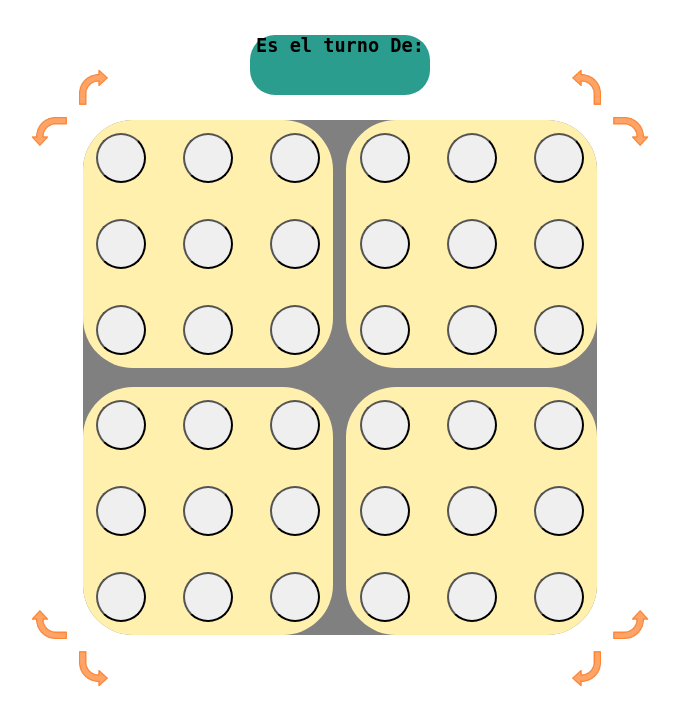
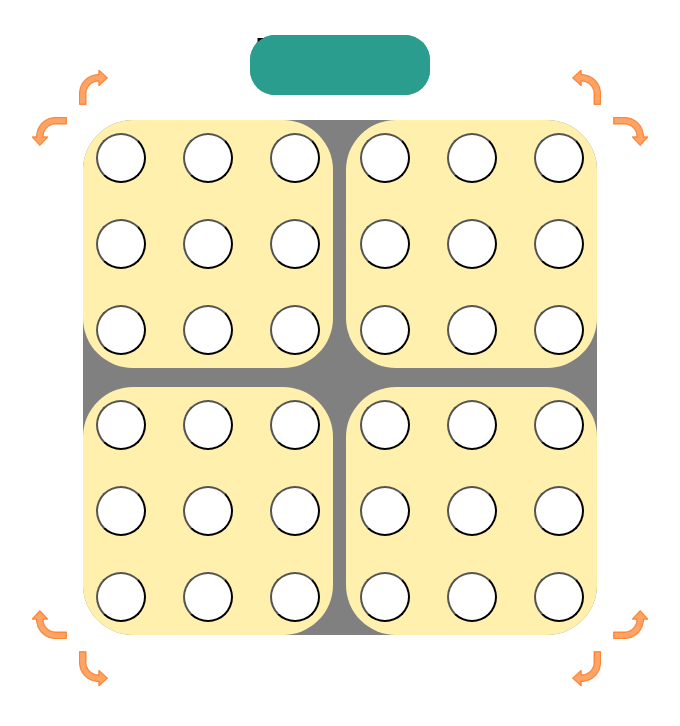
Before and after one commit to PioIX/G16-Proyecto-final, a Flask app: page /juego in a window 1280 px wide. Shown: the top 726 px of the page, without its empty margins (300-980 px from the left). Run offline with Flask 2, Linux system fonts and the light colour scheme.

Commit message:
actualizando fork7

```diff
--- a/main.py
+++ b/main.py
@@ -68,7 +68,8 @@
 
 @app.route('/juego', methods=['GET'])
 def jueguito():
-  return render_template('juego.html')
+
+  return render_template('juegoLocal.html')
 
 @app.route('/seleccionarSala', methods=['GET'])
 def salaB():
@@ -76,37 +77,15 @@
   q = f"""SELECT COUNT(*) FROM Salas WHERE Nombre != '';"""
   resu = conn.execute(q)
 
-  if resu == 1:
-    a = f"""SELECT Nombre FROM Salas WHERE Numero = 1;"""
-    conn.execute(a)
-    session['sala1'] = a
-    conn.commit()
-    conn.close()
-    return render_template('selectorSalas.html', sala1 = session['sala1'])
-  elif resu == 2:
-    a = f"""SELECT Nombre FROM Salas WHERE Numero = 1;"""
-    b = f"""SELECT Nombre FROM Salas WHERE Numero = 2;"""
-    conn.execute(a)
-    conn.execute(b)
-    session['sala1'] = a
-    session['sala2'] = b
-    conn.commit()
-    conn.close()
-    return render_template('selectorSalas.html', sala1 = session['sala1'], sala2 = session['sala2'])
-  elif resu == 3:
-    a = f"""SELECT Nombre FROM Salas WHERE Numero = 1;"""
-    b = f"""SELECT Nombre FROM Salas WHERE Numero = 2;"""
-    c = f"""SELECT Nombre FROM Salas WHERE Numero = 3;"""
-    conn.execute(a)
-    conn.execute(b)
-    conn.execute(c)
-    session['sala1'] = a
-    session['sala2'] = b
-    session['sala3'] = c
-    conn.commit()
-    conn.close()
-    return render_template('selectorSalas.html', sala1 = session['sala1'], sala2 = session['sala2'], sala3 = session['sala3'])
-
+  if resu > 0:
+    salas = {}
+    a = 1
+    for i in resu:
+      g = f"""SELECT Nombre FROM Salas WHERE Numero = '{a}'"""
+      cant = conn.execute(g)
+      a += 1
+      salas.append(cant)
+    return render_template('selectorSalas.html', nombres = salas)
   else:
     return render_template('selectorSalas.html')
 
--- a/static/css/juego.css
+++ b/static/css/juego.css
@@ -176,10 +176,6 @@
     margin: auto;
 }
 
-.cuadrante > button:hover{
-    background-color: #495057;
-}
-
 
 .pos1{
     display: grid;
@@ -237,3 +233,27 @@
     border-radius: 75px;
     grid-area: 3 / 3 / 4 / 4;
 }
+
+.blanco{
+  background-color:#FFFFFF;
+}
+
+.blanco:hover{
+  background-color: #e5e5e5;
+}
+
+.naranja{
+  background-color:#f48c06;
+}
+
+.naranja: hover{
+  background-color:#bb3e03;
+}
+
+.verde{
+  background-color: #55a630;
+}
+
+.verde:hover{
+  background-color: #2b9348;
+}
--- a/templates/creadorSalas.html
+++ b/templates/creadorSalas.html
@@ -1,4 +1,4 @@
-<!DOCTYPE html>
+0<!DOCTYPE html>
 <html>
   <link rel="stylesheet" type="text/css" href="{{url_for('static', filename = 'css/creadorSalas.css')}}"
   <head>
--- a/templates/juego.html
+++ /dev/null
@@ -1,81 +0,0 @@
-<!DOCTYPE html>
-<html>
-    <link rel="stylesheet" type="text/css" href="{{url_for('static', filename = 'css/juego.css')}}">
-    <head>
-    </head>
-      <body>
-
-        <div class="mesa">
-
-<h1 class="turno" > Es el turno De:  <br>
-  <h1 id=turnoActual > </h1>
-</h1>
-
-<input type="button" onclick=girarDerecha(A) class="Aderecha giro">
-<input type="button" onclick=girarIzquierda(A) class="Aizquierda giro">
-<input type="button" onclick=girarIzquierda(B) class="Bizquierda giro">
-<input type="button" onclick=girarDerecha(B) class="Bderecha giro">
-
-
-        <div class="cuadrilla">
-
-        <div class="cuadranteA cuadrante">
-        <button class="A1 pos1" onclick=colocarficha(1,1) id="A1" type="button"></button>
-        <button class="A2 pos2" id="A2" type="button"></button>
-        <button class="A3 pos3" id="A3" type="button"></button>
-        <button class="A4 pos4" id="A4" type="button"></button>
-        <button class="A5 pos5" id="A5" type="button"></button>
-        <button class="A6 pos6" id="A6" type="button"></button>
-        <button class="A7 pos7" id="A7" type="button"></button>
-        <button class="A8 pos8" id="A8" type="button"></button>
-        <button class="A9 pos9" id="A9" type="button"></button>
-        </div>
-
-        <div class="cuadranteB cuadrante">
-        <button class="B1 pos1" type="button"></button>
-        <button class="B2 pos2" type="button"></button>
-        <button class="B3 pos3" type="button"></button>
-        <button class="B4 pos4" type="button"></button>
-        <button class="B5 pos5" type="button"></button>
-        <button class="B6 pos6" type="button"></button>
-        <button class="B7 pos7" type="button"></button>
-        <button class="B8 pos8" type="button"></button>
-        <button class="B9 pos9" type="button"></button>
-        </div>
-
-        <div class="cuadranteC cuadrante">
-        <button class="C1 pos1" type="button"></button>
-        <button class="C2 pos2" type="button"></button>
-        <button class="C3 pos3" type="button"></button>
-        <button class="C4 pos4" type="button"></button>
-        <button class="C5 pos5" type="button"></button>
-        <button class="C6 pos6" type="button"></button>
-        <button class="C7 pos7" type="button"></button>
-        <button class="C8 pos8" type="button"></button>
-        <button class="C9 pos9" type="button"></button>
-        </div>
-
-        <div class="cuadranteD cuadrante">
-        <button class="D1 pos1" type="button"></button>
-        <button class="D2 pos2" type="button"></button>
-        <button class="D3 pos3" type="button"></button>
-        <button class="D4 pos4" type="button"></button>
-        <button class="D5 pos5" type="button"></button>
-        <button class="D6 pos6" type="button"></button>
-        <button class="D7 pos7" type="button"></button>
-        <button class="D8 pos8" type="button"></button>
-        <button class="D9 pos9" type="button"></button>
-        </div>
-
-        </div>
-
-        <input type="button" onclick=girarDerecha(C) class="Cderecha giro">
-        <input type="button" onclick=girarIzquierda(D) class="Cizquierda giro">
-        <input type="button" onclick=girarIzquierda(D) class="Dizquierda giro">
-        <input type="button" onclick=girarDerecha(D) class="Dderecha giro">
-
-        </div>
-<script src='/static/juego(local).js'></script>
-    </body>
-
-</html>
--- /dev/null
+++ b/templates/juegoLocal.html
@@ -0,0 +1,83 @@
+<!DOCTYPE html>
+<html>
+    <link rel="stylesheet" type="text/css" href="{{url_for('static', filename = 'css/juego.css')}}">
+    <head>
+    </head>
+      <body>
+
+        <div class="mesa">
+
+<h1 class="turno" > Es el turno De:  <br>
+  <h1  class="turno" id=turnoActual > </h1>
+</h1>
+
+<input type="button" onclick="girarDerecha('A')" class="Aderecha giro">
+<input type="button" onclick="girarIzquierda('A')" class="Aizquierda giro">
+<input type="button" onclick="girarIzquierda('B')" class="Bizquierda giro">
+<input type="button" onclick="girarDerecha('B')" class="Bderecha giro">
+
+        <div class="cuadrilla">
+
+    <div class="cuadranteA cuadrante">
+    <button class="A1 pos1 blanco" onclick=colocarFicha(1,1) id="1-1" type="button"></button>
+    <button class="A2 pos2 blanco" onclick=colocarFicha(1,2) id="1-2" type="button"></button>
+    <button class="A3 pos3 blanco" onclick=colocarFicha(1,3) id="1-3" type="button"></button>
+    <button class="A4 pos4 blanco" onclick=colocarFicha(2,1) id="2-1" type="button"></button>
+    <button class="A5 pos5 blanco" onclick=colocarFicha(2,2) id="2-2" type="button"></button>
+    <button class="A6 pos6 blanco" onclick=colocarFicha(2,3) id="2-3" type="button"></button>
+    <button class="A7 pos7 blanco" onclick=colocarFicha(3,1) id="3-1" type="button"></button>
+    <button class="A8 pos8 blanco" onclick=colocarFicha(3,2) id="3-2" type="button"></button>
+    <button class="A9 pos9 blanco" onclick=colocarFicha(3,3) id="3-3" type="button"></button>
+    </div>
+
+    <div class="cuadranteB cuadrante">
+    <button class="B1 pos1 blanco" onclick=colocarFicha(1,4) id="1-4" type="button"></button>
+    <button class="B2 pos2 blanco" onclick=colocarFicha(1,5) id="1-5" type="button"></button>
+    <button class="B3 pos3 blanco" onclick=colocarFicha(1,6) id="1-6" type="button"></button>
+    <button class="B4 pos4 blanco" onclick=colocarFicha(2,4) id="2-4" type="button"></button>
+    <button class="B5 pos5 blanco" onclick=colocarFicha(2,5) id="2-5" type="button"></button>
+    <button class="B6 pos6 blanco" onclick=colocarFicha(2,6) id="2-6" type="button"></button>
+    <button class="B7 pos7 blanco" onclick=colocarFicha(3,4) id="3-4" type="button"></button>
+    <button class="B8 pos8 blanco" onclick=colocarFicha(3,5) id="3-5" type="button"></button>
+    <button class="B9 pos9 blanco" onclick=colocarFicha(3,6) id="3-5" type="button"></button>
+    </div>
+
+    <div class="cuadranteC cuadrante">
+    <button class="C1 pos1 blanco" onclick=colocarFicha(4,1) id="4-1" type="button"></button>
+    <button class="C2 pos2 blanco" onclick=colocarFicha(4,2) id="4-2" type="button"></button>
+    <button class="C3 pos3 blanco" onclick=colocarFicha(4,3) id="4-3" type="button"></button>
+    <button class="C4 pos4 blanco" onclick=colocarFicha(5,1) id="5-1" type="button"></button>
+    <button class="C5 pos5 blanco" onclick=colocarFicha(5,2) id="5-2" type="button"></button>
+    <button class="C6 pos6 blanco" onclick=colocarFicha(5,3) id="5-3" type="button"></button>
+    <button class="C7 pos7 blanco" onclick=colocarFicha(6,1) id="6-1" type="button"></button>
+    <button class="C8 pos8 blanco" onclick=colocarFicha(6,2) id="6-2" type="button"></button>
+    <button class="C9 pos9 blanco" onclick=colocarFicha(6,3) id="6-3" type="button"></button>
+    </div>
+
+    <div class="cuadranteD cuadrante">
+    <button class="D1 pos1 blanco" onclick=colocarFicha(4,4) id="4-4" type="button"></button>
+    <button class="D2 pos2 blanco" onclick=colocarFicha(4,5) id="4-5" type="button"></button>
+    <button class="D3 pos3 blanco" onclick=colocarFicha(4,6) id="4-6" type="button"></button>
+    <button class="D4 pos4 blanco" onclick=colocarFicha(5,4) id="5-4" type="button"></button>
+    <button class="D5 pos5 blanco" onclick=colocarFicha(5,5) id="5-5" type="button"></button>
+    <button class="D6 pos6 blanco" onclick=colocarFicha(5,6) id="5-6" type="button"></button>
+    <button class="D7 pos7 blanco" onclick=colocarFicha(6,4) id="6-4" type="button"></button>
+    <button class="D8 pos8 blanco" onclick=colocarFicha(6,5) id="6-5" type="button"></button>
+    <button class="D9 pos9 blanco" onclick=colocarFicha(6,6) id="6-6" type="button"></button>
+    </div>
+
+    </div>
+
+        <input type="button" onclick="girarDerecha('C')" class="Cderecha giro">
+        <input type="button" onclick="girarIzquierda('C')" class="Cizquierda giro">
+        <input type="button" onclick="girarIzquierda('D')" class="Dizquierda giro">
+        <input type="button" onclick="girarDerecha('D')" class="Dderecha giro">
+
+        </div>
+<script src='/static/juegoLocal.js'>
+
+
+</script>
+    </body>
+
+</html>
```
Also changed, not shown: static/juegoLocal.js (renamed from static/juego(local).js, +85 -45 lines), Usuarios.db (added).
